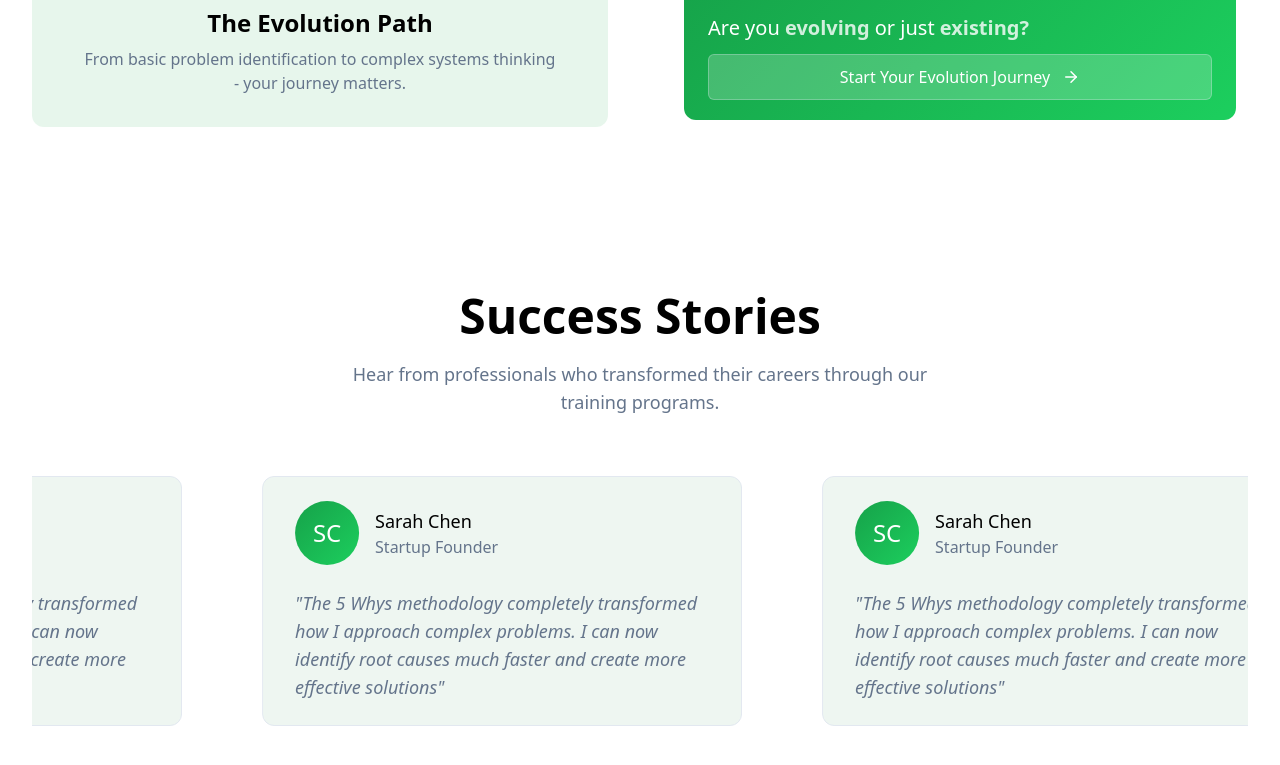
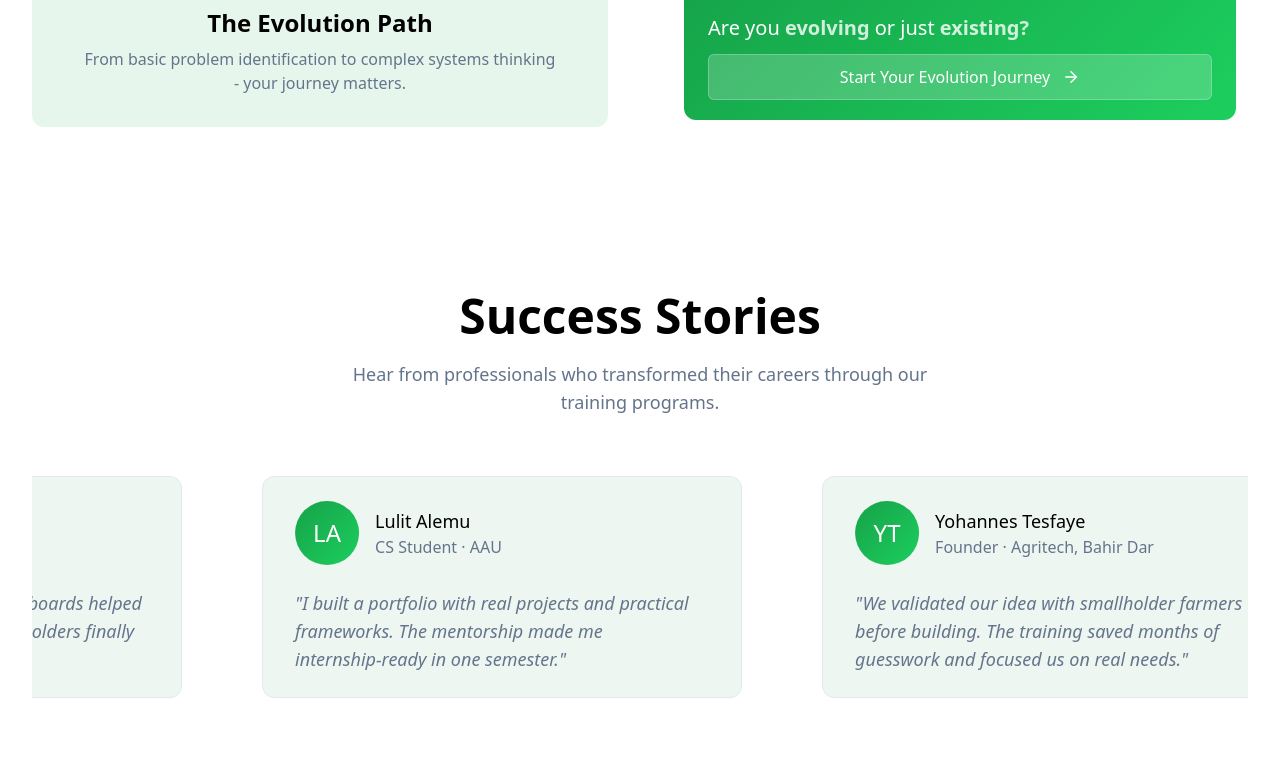
Before and after one commit to aposte7/green-pill, a Next.js app: page / in a window 1280 px wide. Shown: the part 2984-3749 px from the top of the page. Built offline with nearby package versions, Linux system fonts and the light colour scheme.

Commit message:
feat: enhance JoinUS and Evolution components styles and add testimonials to Testimony component

```diff
--- a/src/components/join-us.tsx
+++ b/src/components/join-us.tsx
@@ -16,8 +16,8 @@ function JoinUS() {
 				<div className="flex justify-center items-center gap-4">
 					<Link
 						href="/program"
-						className="border-border/30 border px-5 py-2 bg-white/20 rounded-md
-					hover:bg-white/50
+						className="border-border/20 duration-200 border px-5 py-2 bg-white/20 rounded-md
+					hover:bg-white/40
 					"
 					>
 						Apply for Next Cohort
@@ -25,7 +25,7 @@ function JoinUS() {
 
 					<Link
 						href="/#about"
-						className="border-border px-5 py-2 bg-white hover:bg-white/80 text-primary rounded-md "
+						className="border-border px-5 py-2 duration-200 bg-white hover:bg-white/80 text-primary rounded-md "
 					>
 						Learn More
 					</Link>
--- a/src/features/home/components/evolution.tsx
+++ b/src/features/home/components/evolution.tsx
@@ -98,7 +98,7 @@ function Evolution() {
 							</span>
 						</p>
 
-						<button className="border-border/30 w-full justify-center items-center rounded-md inline-flex gap-3 bg-white/20 border py-2.5 px-5">
+						<button className="border-border/30 cursor-pointer w-full justify-center items-center rounded-md duration-200 hover:bg-white/40 inline-flex gap-3 bg-white/20 border py-2.5 px-5">
 							Start Your Evolution Journey{' '}
 							<ArrowRight size={18} />
 						</button>
--- a/src/features/home/components/testimony.tsx
+++ b/src/features/home/components/testimony.tsx
@@ -1,6 +1,59 @@
 import React from 'react'
 
-const delay = Number((60 / 6).toFixed(0))
+type Testimonial = {
+	name: string
+	role: string
+	quote: string
+}
+
+const testimonials: Testimonial[] = [
+	{
+		name: 'Meron Bekele',
+		role: 'Software Engineer · Addis Ababa',
+		quote:
+			'Green Pill turned fuzzy problems into testable hypotheses. Our team now gets to root causes fast and ships solutions that actually move the metrics.',
+	},
+	{
+		name: 'Abel Tadesse',
+		role: 'Product Designer · Fintech',
+		quote:
+			'Design thinking with real Ethiopian users changed everything. Field interviews in Addis helped us simplify onboarding and cut drop‑offs by half.',
+	},
+	{
+		name: 'Hanna Gebremedhin',
+		role: 'Operations Lead · EdTech',
+		quote:
+			'The 5 Whys + prioritization matrix helped us fix bottlenecks with limited resources. We reduced response time from days to hours.',
+	},
+	{
+		name: 'Yohannes Tesfaye',
+		role: 'Founder · Agritech, Bahir Dar',
+		quote:
+			'We validated our idea with smallholder farmers before building. The training saved months of guesswork and focused us on real needs.',
+	},
+	{
+		name: 'Lulit Alemu',
+		role: 'CS Student · AAU',
+		quote:
+			'I built a portfolio with real projects and practical frameworks. The mentorship made me internship‑ready in one semester.',
+	},
+	{
+		name: 'Dawit Mekonnen',
+		role: 'Program Manager · NGO',
+		quote:
+			'Outcome mapping and simple dashboards helped our team track impact clearly. Stakeholders finally see progress at a glance.',
+	},
+]
+
+const getInitials = (name: string) =>
+	name
+		.split(' ')
+		.filter(Boolean)
+		.slice(0, 2)
+		.map((n) => n[0]?.toUpperCase())
+		.join('')
+
+const delay = Number((60 / testimonials.length).toFixed(0))
 function Testimony() {
 	return (
 		<section className="py-20  px-8 bg-background">
@@ -14,34 +67,25 @@ function Testimony() {
 
 			<div className="w-full stop overflow-hidden relative mt-15 h-[20rem]">
 							<div className="h-0 stop">
-					{Array.from({ length: 6 }, (_, i) => (
+								{testimonials.map((t, i) => (
 									<div
-							style={{
-								animationDelay: `-${delay * i + 1}s`,
-							}}
-							key={i}
+										style={{ animationDelay: `-${delay * i + 1}s` }}
+										key={`${t.name}-${i}`}
 										className="absolute left-0 cursor-pointer group-hover:animation-play-state-paused py-6 px-8 rounded-xl bg-secondary border border-border w-[30rem] animate-testimony flex-col flex gap-6"
 									>
 										<div className="flex items-center gap-4">
 											<span className="h-16 flex items-center justify-center text-2xl w-16 rounded-full bg-gradient-primary text-primary-foreground">
-									SC
+												{getInitials(t.name)}
 											</span>
 
 											<div>
-									<p className="font-medium text-lg">
-										Sarah Chen
-									</p>
-									<p className="text-muted-foreground">
-										Startup Founder
-									</p>
+												<p className="font-medium text-lg">{t.name}</p>
+												<p className="text-muted-foreground">{t.role}</p>
 											</div>
 										</div>
 
 										<p className="italic text-muted-foreground text-lg">
-								&quot;The 5 Whys methodology completely
-								transformed how I approach complex problems. I
-								can now identify root causes much faster and
-								create more effective solutions&quot;
+											&quot;{t.quote}&quot;
 										</p>
 									</div>
 								))}
```
Lines whose indentation alone changed are shown as unchanged.
